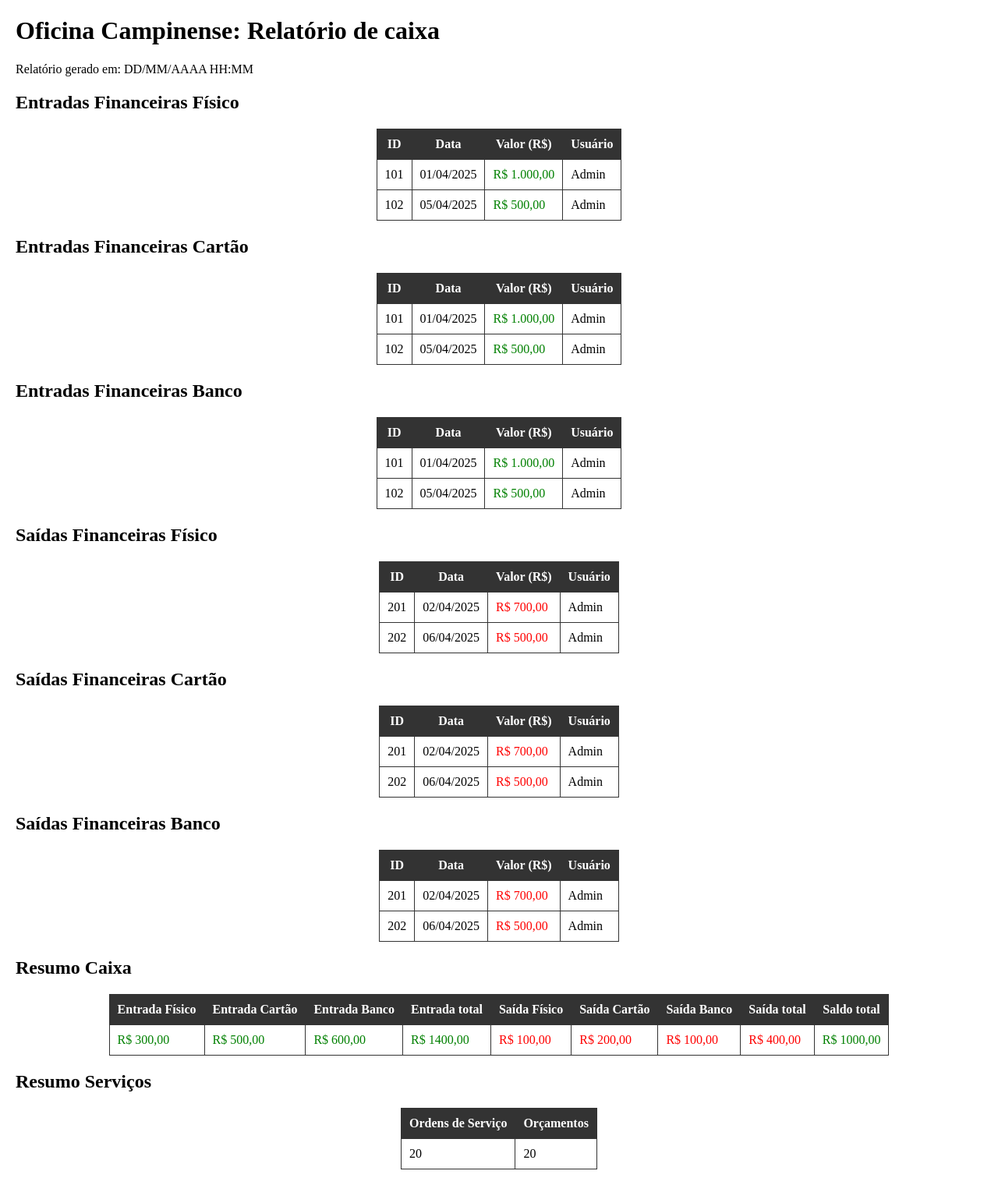
After one commit to SilvestreLago/Sistema-De_Oficina, a PHP site: page /pag/relatorioCaixa.php in a window 1280 px wide. The commit adds this page. Shown: the whole page at 78% size. Run offline with PHP 8.4, Linux system fonts and the light colour scheme.

Commit message:
update
-ALTERAÇÃO DE LOGO E NOME
-SEPARANDO RELATÓRIOS
-SEPARANDO SISTEMA DE CAIXA

```diff
--- a/pag/main.php
+++ b/pag/main.php
@@ -17,7 +17,7 @@
         <nav class="navbar bg-dark fixed-top">
             <div class="container-fluid">
                 <a href="index.php">
-                    <h1>Sistema de oficina</h1>
+                    <h1>Oficina Campinense</h1>
                 </a>
                 <button class="navbar-toggler" type="button" data-bs-toggle="offcanvas" data-bs-target="#offcanvasNavbar" aria-controls="offcanvasNavbar" aria-label="Toggle navigation">
                     <span class="navbar-toggler-icon"></span>
--- /dev/null
+++ b/pag/relatorioCaixa.php
@@ -0,0 +1,289 @@
+<!DOCTYPE html>
+<html lang="pt-BR">
+<head>
+  <meta charset="UTF-8">
+  <title>Relatório Completo do Sistema</title>
+  <style>
+    body {
+      margin: 20px;
+    }
+    table {
+      border-collapse: collapse;
+      margin: 20px auto;
+    }
+    th, td {
+      border: 1px solid #333;
+      padding: 10px;
+    }
+    thead, th{
+      background-color: #333;
+      color: white;
+    }
+    .negativo {
+      color: red;
+    }
+    .positivo {
+      color: green;
+    }
+  </style>
+</head>
+<body>
+<div class="container">
+    <!-- CABEÇALHO -->
+    <header class="text-center">
+        <h1 class="mt-4">Oficina Campinense: Relatório de caixa</h1>
+        <p class="lead">Relatório gerado em: DD/MM/AAAA HH:MM</p>
+    </header>
+
+    <!-- ENTRADAS FINANCEIRAS FÍSICO -->
+    <section id="entradas">
+      <h2 class="section-title">Entradas Financeiras Físico</h2>
+      <div class="table-responsive">
+        <table class="table table-bordered table-striped">
+          <thead class="thead-dark">
+            <tr>
+              <th>ID</th>
+              <th>Data</th>
+              <th>Valor (R$)</th>
+              <th>Usuário</th>
+            </tr>
+          </thead>
+
+          <tbody>
+            <tr>
+              <td>101</td>
+              <td>01/04/2025</td>
+              <td class="positivo">R$ 1.000,00</td>
+              <td>Admin</td>
+            </tr>
+            <tr>
+              <td>102</td>
+              <td>05/04/2025</td>
+              <td class="positivo">R$ 500,00</td>
+              <td>Admin</td>
+            </tr>
+          </tbody>
+        </table>
+      </div>
+    </section>
+
+    <!-- ENTRADAS FINANCEIRAS CARTÃO -->
+    <section id="entradas">
+      <h2 class="section-title">Entradas Financeiras Cartão</h2>
+      <div class="table-responsive">
+        <table class="table table-bordered table-striped">
+          <thead class="thead-dark">
+            <tr>
+              <th>ID</th>
+              <th>Data</th>
+              <th>Valor (R$)</th>
+              <th>Usuário</th>
+            </tr>
+          </thead>
+
+          <tbody>
+            <tr>
+              <td>101</td>
+              <td>01/04/2025</td>
+              <td class="positivo">R$ 1.000,00</td>
+              <td>Admin</td>
+            </tr>
+            <tr>
+              <td>102</td>
+              <td>05/04/2025</td>
+              <td class="positivo">R$ 500,00</td>
+              <td>Admin</td>
+            </tr>
+          </tbody>
+        </table>
+      </div>
+    </section>
+
+    <!-- ENTRADAS FINANCEIRAS BANCO -->
+    <section id="entradas">
+      <h2 class="section-title">Entradas Financeiras Banco</h2>
+      <div class="table-responsive">
+        <table class="table table-bordered table-striped">
+          <thead class="thead-dark">
+            <tr>
+              <th>ID</th>
+              <th>Data</th>
+              <th>Valor (R$)</th>
+              <th>Usuário</th>
+            </tr>
+          </thead>
+
+          <tbody>
+            <tr>
+              <td>101</td>
+              <td>01/04/2025</td>
+              <td class="positivo">R$ 1.000,00</td>
+              <td>Admin</td>
+            </tr>
+            <tr>
+              <td>102</td>
+              <td>05/04/2025</td>
+              <td class="positivo">R$ 500,00</td>
+              <td>Admin</td>
+            </tr>
+          </tbody>
+        </table>
+      </div>
+    </section>
+
+    <!-- SAÍDAS FINANCEIRAS FÍSICO -->
+    <section id="saidas">
+      <h2 class="section-title">Saídas Financeiras Físico</h2>
+      <div class="table-responsive">
+        <table class="table table-bordered table-striped">
+          <thead class="thead-dark">
+            <tr>
+              <th>ID</th>
+              <th>Data</th>
+              <th>Valor (R$)</th>
+              <th>Usuário</th>
+            </tr>
+          </thead>
+
+          <tbody>
+            <tr>
+              <td>201</td>
+              <td>02/04/2025</td>
+              <td class="negativo">R$ 700,00</td>
+              <td>Admin</td>
+            </tr>
+            <tr>
+              <td>202</td>
+              <td>06/04/2025</td>
+              <td class="negativo">R$ 500,00</td>
+              <td>Admin</td>
+            </tr>
+          </tbody>
+        </table>
+      </div>
+    </section>
+
+    <!-- SAÍDAS FINANCEIRAS CARTÃO -->
+    <section id="saidas">
+      <h2 class="section-title">Saídas Financeiras Cartão</h2>
+      <div class="table-responsive">
+        <table class="table table-bordered table-striped">
+          <thead class="thead-dark">
+            <tr>
+              <th>ID</th>
+              <th>Data</th>
+              <th>Valor (R$)</th>
+              <th>Usuário</th>
+            </tr>
+          </thead>
+
+          <tbody>
+            <tr>
+              <td>201</td>
+              <td>02/04/2025</td>
+              <td class="negativo">R$ 700,00</td>
+              <td>Admin</td>
+            </tr>
+            <tr>
+              <td>202</td>
+              <td>06/04/2025</td>
+              <td class="negativo">R$ 500,00</td>
+              <td>Admin</td>
+            </tr>
+          </tbody>
+        </table>
+      </div>
+    </section>
+
+    <!-- SAÍDAS FINANCEIRAS BANCO -->
+    <section id="saidas">
+      <h2 class="section-title">Saídas Financeiras Banco</h2>
+      <div class="table-responsive">
+        <table class="table table-bordered table-striped">
+          <thead class="thead-dark">
+            <tr>
+              <th>ID</th>
+              <th>Data</th>
+              <th>Valor (R$)</th>
+              <th>Usuário</th>
+            </tr>
+          </thead>
+
+          <tbody>
+            <tr>
+              <td>201</td>
+              <td>02/04/2025</td>
+              <td class="negativo">R$ 700,00</td>
+              <td>Admin</td>
+            </tr>
+            <tr>
+              <td>202</td>
+              <td>06/04/2025</td>
+              <td class="negativo">R$ 500,00</td>
+              <td>Admin</td>
+            </tr>
+          </tbody>
+        </table>
+      </div>
+    </section>
+
+    <!-- RESUMO -->
+    <section id="resumo">
+      <h2 class="section-title">Resumo Caixa</h2>
+      <div class="table-responsive">
+        <table class="table table-bordered table-striped">
+          <thead class="thead-dark">
+            <tr>
+              <th>Entrada Físico</th>
+              <th>Entrada Cartão</th>
+              <th>Entrada Banco</th>
+              <th>Entrada total</th>
+              <th>Saída Físico</th>
+              <th>Saída Cartão</th>
+              <th>Saída Banco</th>
+              <th>Saída total</th>
+              <th>Saldo total</th>
+            </tr>
+          </thead>
+
+          <tbody>
+            <tr>
+              <td class="positivo">R$ 300,00</td>
+              <td class="positivo">R$ 500,00</td>
+              <td class="positivo">R$ 600,00</td>
+              <td class="positivo">R$ 1400,00</td>
+              <td class="negativo">R$ 100,00</td>
+              <td class="negativo">R$ 200,00</td>
+              <td class="negativo">R$ 100,00</td>
+              <td class="negativo">R$ 400,00</td>
+              <td class="positivo">R$ 1000,00</td>
+            </tr>
+          </tbody>
+        </table>
+      </div>
+    </section>
+
+    <!-- O.S E ORÇAMENTOS -->
+    <section id="resumo">
+      <h2 class="section-title">Resumo Serviços</h2>
+      <div class="table-responsive">
+        <table class="table table-bordered table-striped">
+          <thead class="thead-dark">
+            <tr>
+              <th>Ordens de Serviço</th>
+              <th>Orçamentos</th>
+            </tr>
+          </thead>
+
+          <tbody>
+            <tr>
+              <td>20</td>
+              <td>20</td>
+            </tr>
+          </tbody>
+        </table>
+      </div>
+    </section>
+</div>
+</body>
+</html>
```
Also changed, not shown: pag/caixa.php (+74 -16 lines), pag/historico.php (+10 -34 lines), pag/index.php (+11 -5 lines), pag/relatorio.php (deleted, +0 -175 lines), pag/relatorioEstoque.php (added, +68 -0 lines), php/gerarRelatorio.php (+7 -1 lines), img/logo.png (added), img/wrench.png (deleted).
